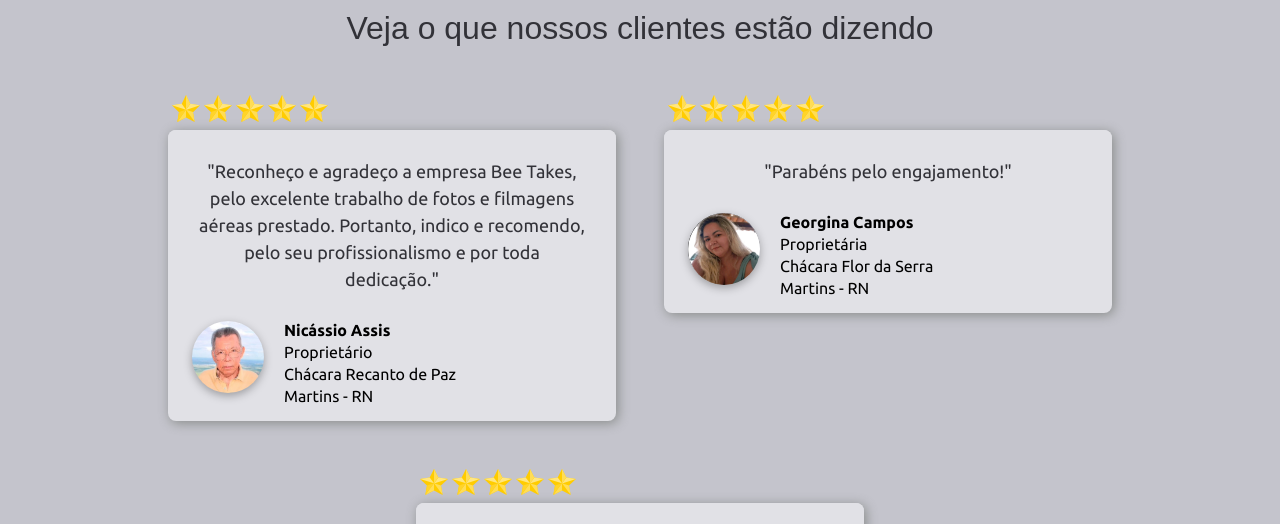
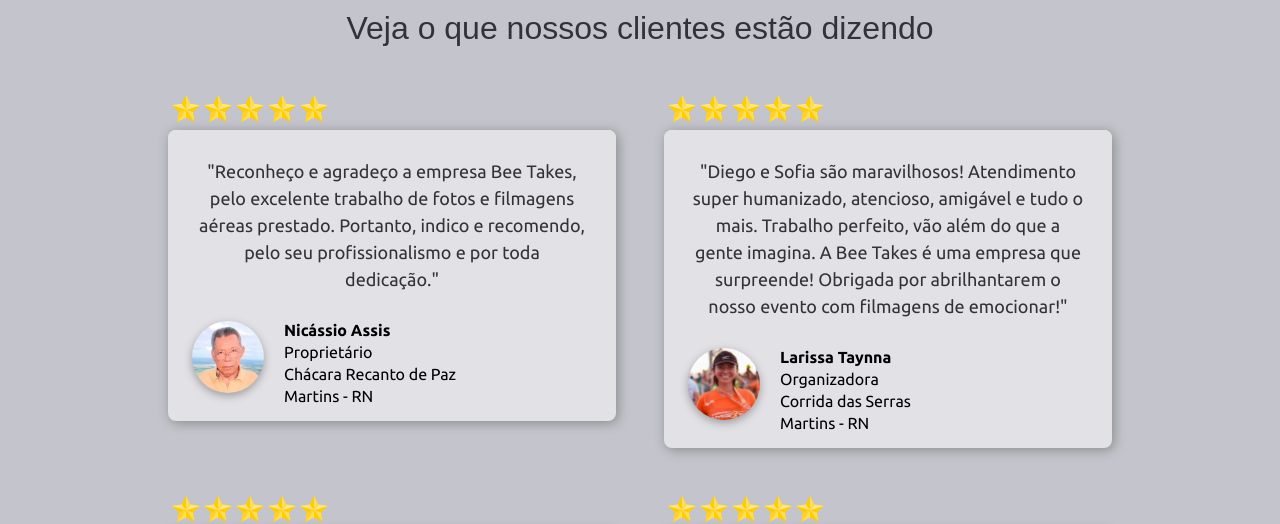
Before and after one commit to diegonacif/beetakes, a React (Vite) app: page / in a window 1280 px wide. Shown: the part 3540-4064 px from the top of the page. Built offline with nearby package versions, Linux system fonts and the light colour scheme; a web font is replaced by a local one.

Commit message:
update: feedbacks data updated

```diff
--- a/src/constants/feedbacksData.ts
+++ b/src/constants/feedbacksData.ts
@@ -1,6 +1,7 @@
 import gina from "../assets/customers/IMG_20240223_141607.jpg";
 import evilazio from "../assets/customers/IMG_20240223_141430.jpg";
 import nicassio from "../assets/customers/nicassio.jpg";
+import larissa from "../assets/customers/larissa.png";
 
 export const feedbacksData = [
   {
@@ -10,6 +11,15 @@ export const feedbacksData = [
     name: 'Nicássio Assis',
     role: 'Proprietário',
     company: 'Chácara Recanto de Paz',
+    location: 'Martins - RN',
+  },
+  {
+    text: '"Diego e Sofia são maravilhosos! Atendimento super humanizado, atencioso, amigável e tudo o mais. Trabalho perfeito, vão além do que a gente imagina. A Bee Takes é uma empresa que surpreende! Obrigada por abrilhantarem o nosso evento com filmagens de emocionar!"',
+    img: larissa,
+    stars: 5,
+    name: 'Larissa Taynna',
+    role: 'Organizadora',
+    company: 'Corrida das Serras',
     location: 'Martins - RN',
   },
   {
```
Also changed, not shown: src/assets/customers/larissa.png (added).
